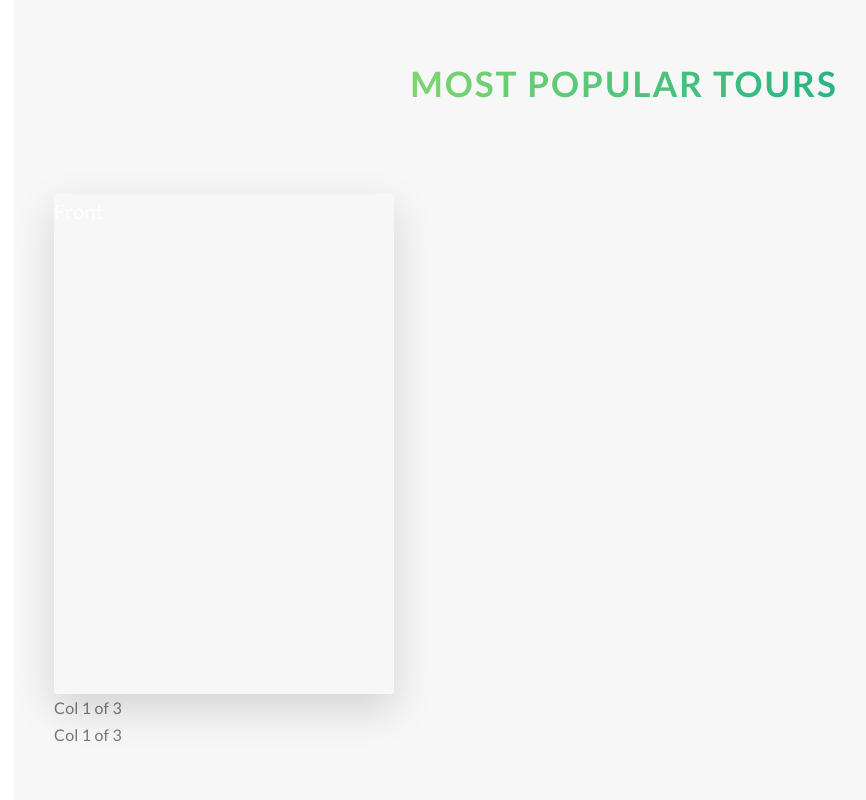
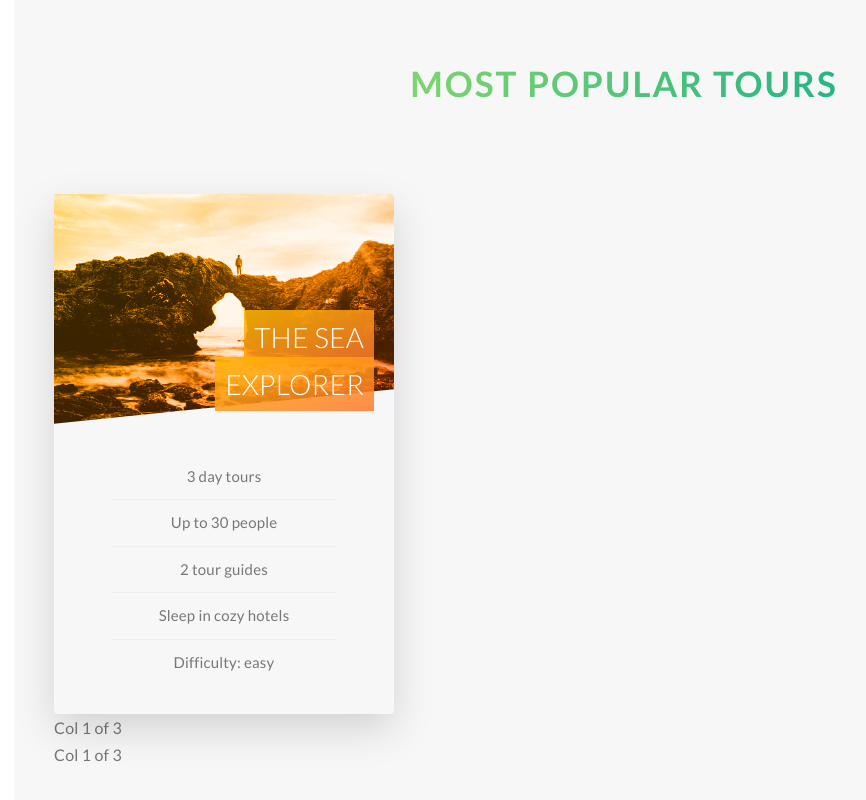
Before and after one commit to shaunak-badani/Natours-React, a React (Vite) app: page / in a window 1280 px wide. Shown: the part 3311-4111 px from the top of the page, without its empty margins (16-882 px from the left). Built offline with nearby package versions, Linux system fonts and the light colour scheme.

Commit message:
Completed styling the front part of the card

```diff
--- a/src/App.tsx
+++ b/src/App.tsx
@@ -29,7 +29,23 @@
               <Col length={1} total={3}>
                 <div className="card">
                   <div className="cardSide cardSideFront">
-                    Front
+                    <div className="cardPicture cardPicture1">
+                      &nbsp;
+                    </div>
+                    <h4 className="cardHeading">
+                      <span className="cardHeadingSpan cardHeadingSpan1">
+                        The Sea Explorer
+                      </span>
+                    </h4>
+                    <div className="cardDetails">
+                      <ul>
+                        <li>3 day tours</li>
+                        <li>Up to 30 people</li>
+                        <li>2 tour guides</li>
+                        <li>Sleep in cozy hotels</li>
+                        <li>Difficulty: easy</li>
+                      </ul>
+                    </div>
                   </div>
                   <div className="cardSide cardSideBack cardSideBack1">
                     Back
--- a/src/components/Card.scss
+++ b/src/components/Card.scss
@@ -1,17 +1,16 @@
 @use "../styles/variables" as *;
 
 .card {
+    // FUNCTIONALITY
+
     perspective: 150rem;
     -moz-perspective: 150rem;
     position: relative;
 
-    height: 50rem;
+    height: 52rem;
 
     &Side {
-        color: #fff;
-        height: 50rem;
-        font-size: 2rem;
-
+        height: 52rem;
         transition: all 0.8s ease;
         position: absolute;
         top: 0;
@@ -20,6 +19,7 @@
 
         width: 100%;
         border-radius: 3px;
+        overflow: hidden;
         box-shadow: 0 1.5rem 4rem rgba($color-black, 0.15);
 
         &Front {
@@ -36,10 +36,77 @@
     }
 
     &:hover &SideFront {
-        transform: rotateY(180deg);
+        transform: rotateY(-180deg);
     }
 
     &:hover &SideBack {
         transform: rotateY(0deg);
     }
+
+    // FRONT SIDE STYLING
+    &Picture {
+        background-size: cover;
+        height: 23rem;
+        background-blend-mode: color;
+        -webkit-clip-path: polygon(0 0, 100% 0, 100% 85%, 0 100%);
+        clip-path: polygon(0 0, 100% 0, 100% 85%, 0 100%);
+
+        &1 {
+            background-image: linear-gradient(to right bottom, $color-secondary-light, $color-secondary-dark),
+                url("../assets/img/nat-5.jpg");
+        }
+
+        &2 {
+            background-image: url("../assets/img/nat-5.jpg");
+        }
+
+        &3 {
+            background-image: url("../assets/img/nat-5.jpg");
+        }
+    }
+
+    &Heading {
+        font-size: 2.8rem;
+        font-weight: 300;
+        text-transform: uppercase;
+        color: $color-white;
+
+        position: absolute;
+        top: 12rem;
+        right: 2rem;
+        text-align: right;
+        width: 75%;
+    }
+
+    &HeadingSpan
+    {
+        padding: 1rem;
+        -webkit-box-decoration-break: clone;
+        box-decoration-break: clone;
+        &1 {
+            background-image: linear-gradient(to right bottom,
+                rgba($color-secondary-light, 0.85), rgba($color-secondary-dark, 0.85));
+        }
+    }
+
+    &Details {
+        padding: 3rem;
+
+        ul {
+            list-style: none;
+            width: 80%;
+            margin: 0 auto;
+
+            li {
+                text-align: center;
+                font-size: 1.5rem;
+                padding: 1rem;
+
+                &:not(:last-child)
+                {
+                    border-bottom: 1px solid $color-grey-light-2;
+                }
+            }
+        }
+    }
 }
--- a/src/pages/FrontBanner.module.scss
+++ b/src/pages/FrontBanner.module.scss
@@ -11,6 +11,7 @@
     url("../assets/img/hero.jpg");
     background-size: cover;
     background-position: top;
+    -webkit-clip-path: polygon(0 0, 100% 0, 100% 75vh, 0 100%);
     clip-path: polygon(0 0, 100% 0, 100% 75vh, 0 100%);
 }
 
--- a/src/styles/_variables.scss
+++ b/src/styles/_variables.scss
@@ -10,6 +10,7 @@
 $color-tertiary-dark: #5643fa;
 
 $color-grey-light-1: #f7f7f7;
+$color-grey-light-2: #eee;
 
 
 $color-grey-dark: #777;
```
